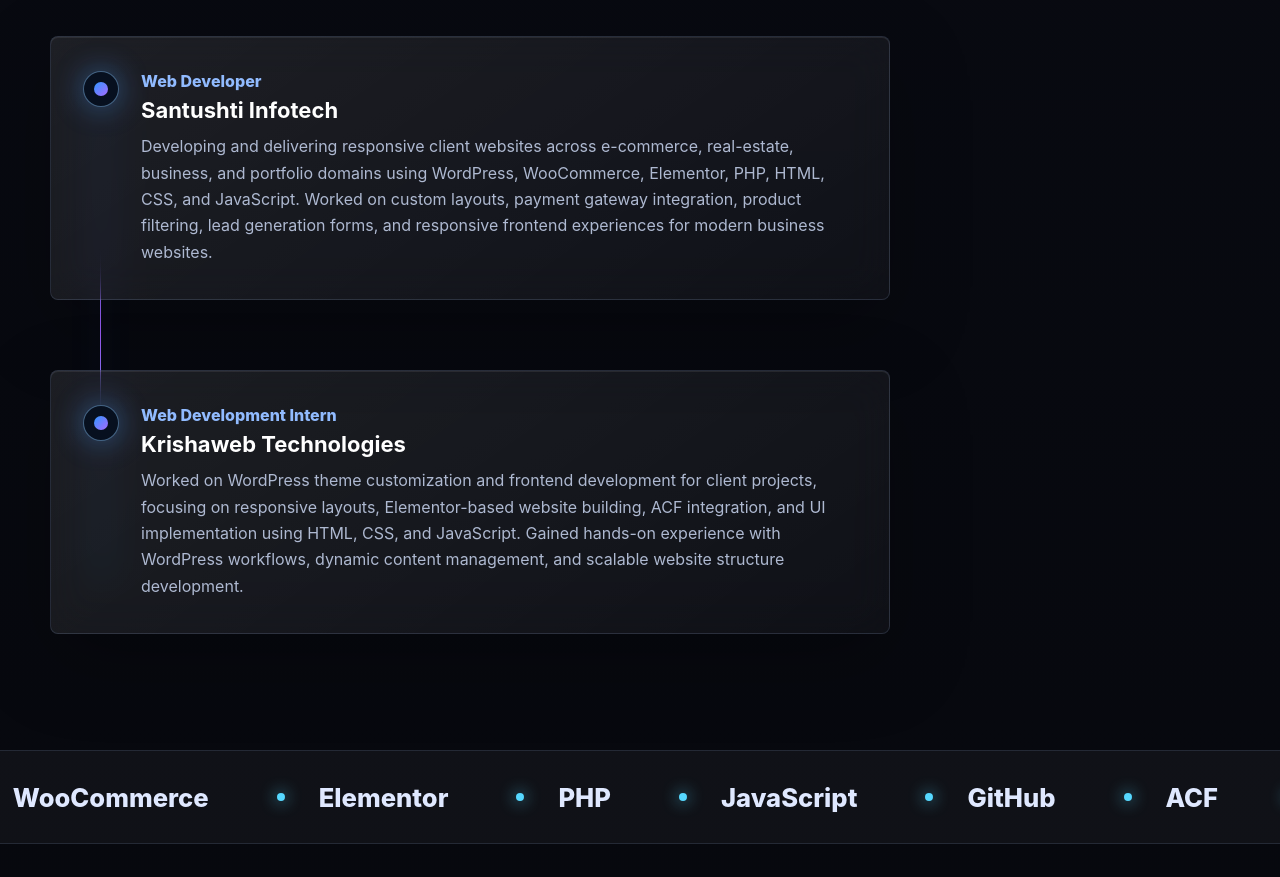
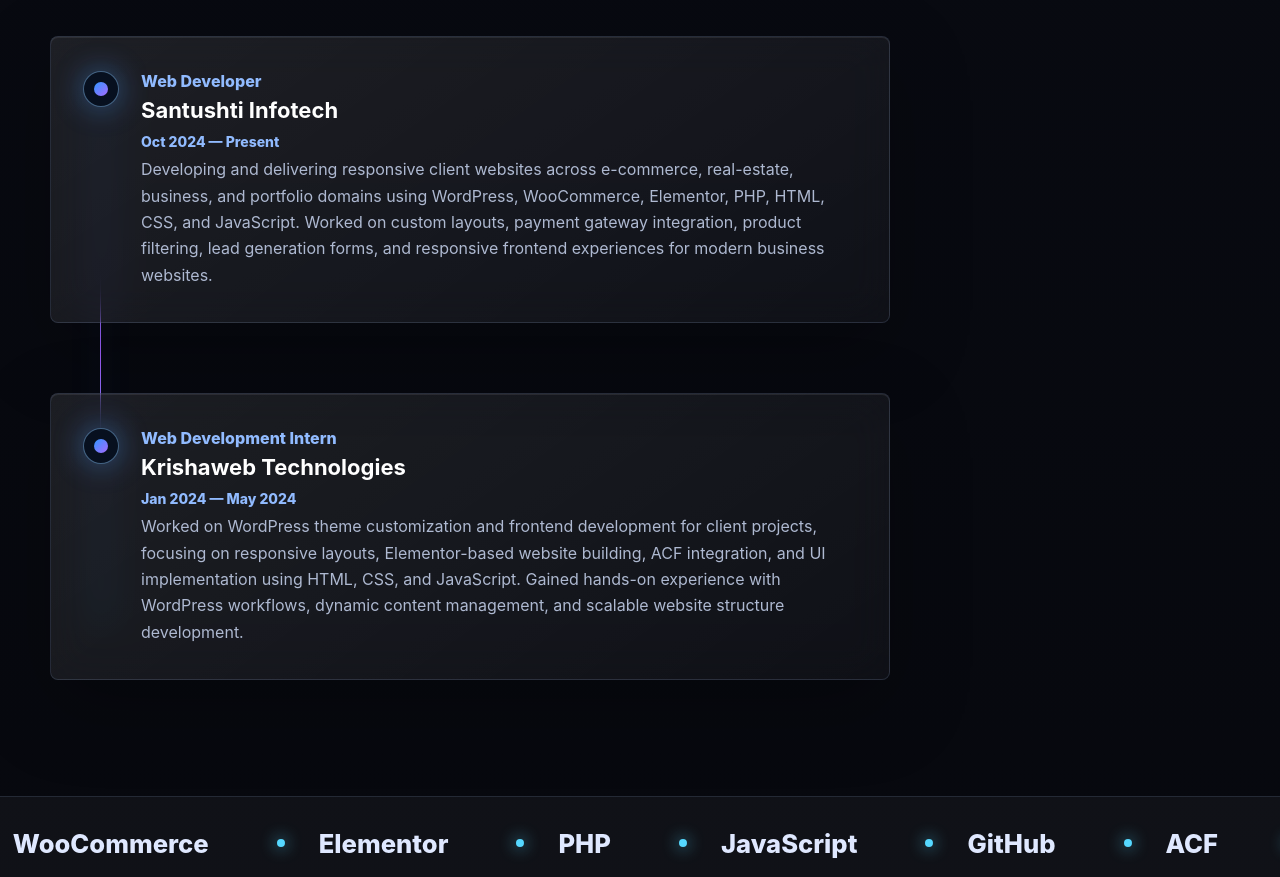
Before and after one commit to vasu-dev-11/Portfolio-Vasu, a React (Vite) app: page / in a window 1280 px wide. Shown: the part 3645-4522 px from the top of the page. Built offline with nearby package versions, Linux system fonts and the light colour scheme.

Commit message:
added-expericence

```diff
--- a/src/App.css
+++ b/src/App.css
@@ -1065,6 +1065,12 @@
   font-weight: 800;
 }
 
+.timeline-duration {
+  color: #c7d3ea;
+  font-size: 14px;
+  font-weight: 700;
+}
+
 .marquee-section {
   overflow: hidden;
   border-block: 1px solid rgba(169, 198, 255, 0.13);
--- a/src/App.jsx
+++ b/src/App.jsx
@@ -58,11 +58,13 @@
   {
     company: 'Santushti Infotech',
     role: 'Web Developer',
+    duration: 'Oct 2024 — Present',
     text: 'Developing and delivering responsive client websites across e-commerce, real-estate, business, and portfolio domains using WordPress, WooCommerce, Elementor, PHP, HTML, CSS, and JavaScript. Worked on custom layouts, payment gateway integration, product filtering, lead generation forms, and responsive frontend experiences for modern business websites.',
   },
   {
     company: 'Krishaweb Technologies',
     role: 'Web Development Intern',
+    duration: 'Jan 2024 — May 2024',
     text: 'Worked on WordPress theme customization and frontend development for client projects, focusing on responsive layouts, Elementor-based website building, ACF integration, and UI implementation using HTML, CSS, and JavaScript. Gained hands-on experience with WordPress workflows, dynamic content management, and scalable website structure development.',
   },
 ]
@@ -351,6 +353,7 @@
               <div>
                 <p>{item.role}</p>
                 <h3>{item.company}</h3>
+                <p className="timeline-duration">{item.duration}</p>
                 <span>{item.text}</span>
               </div>
             </article>
```
